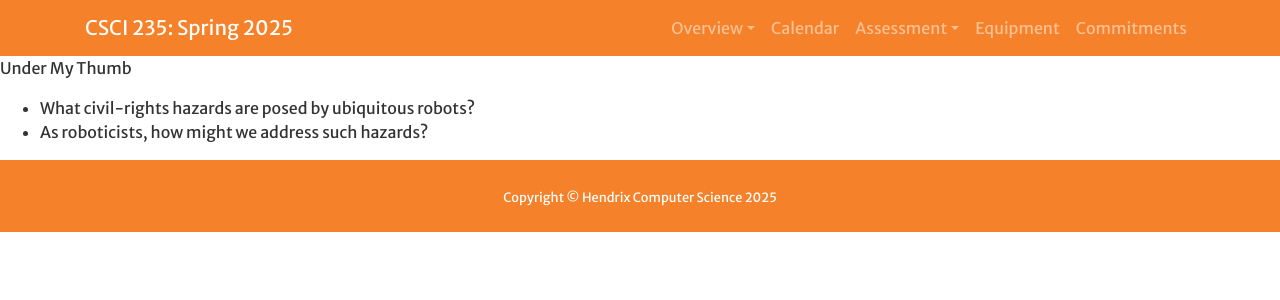
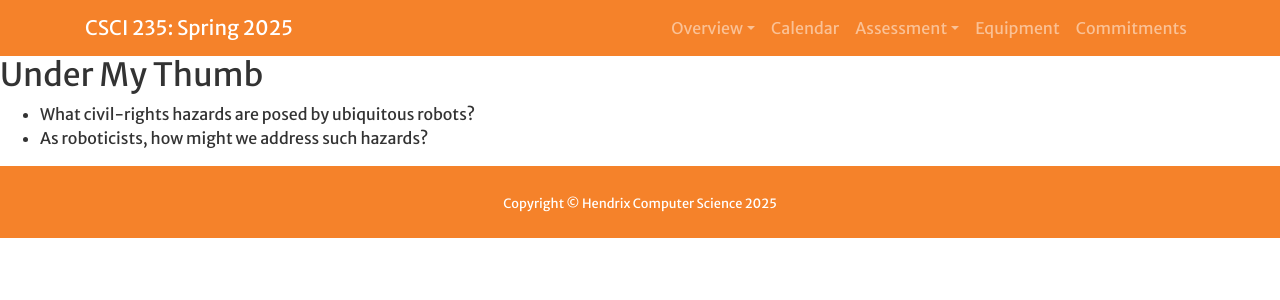
Before and after one commit to Hendrix-CS/csci235, a Jekyll site: the page built from essays/ut_quest.md, in a window 1280 px wide. Shown: the top 300 px of the page. Built offline with Jekyll 4.4.1, drawn with Linux system fonts in a browser that asks for light colours; our own code applies the rules of GitHub Pages for plain Markdown files; a script that is not in the unit is left out.

Commit message:
Updated header

```diff
--- a/essays/ut_quest.md
+++ b/essays/ut_quest.md
@@ -1,3 +1,3 @@
-Under My Thumb
+## Under My Thumb
 * What civil-rights hazards are posed by ubiquitous robots?
 * As roboticists, how might we address such hazards?
```
